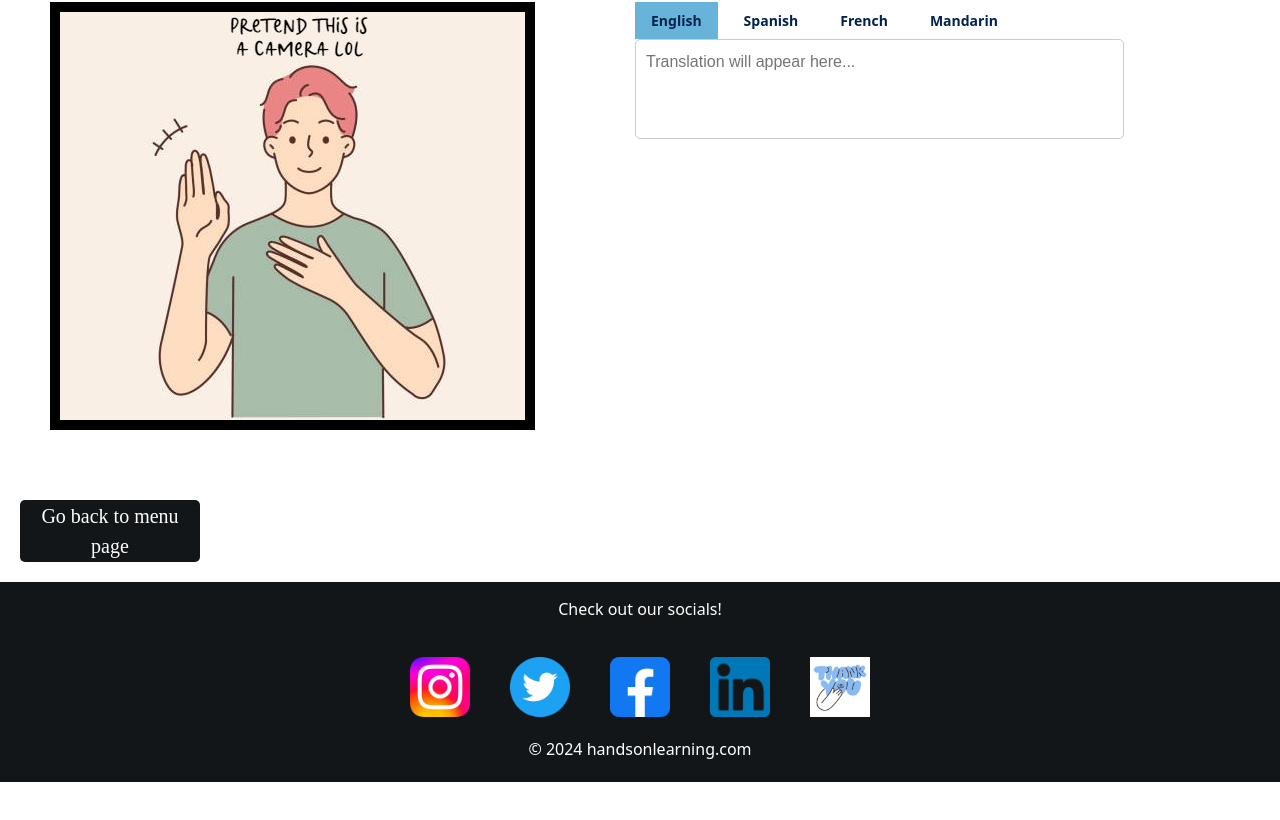
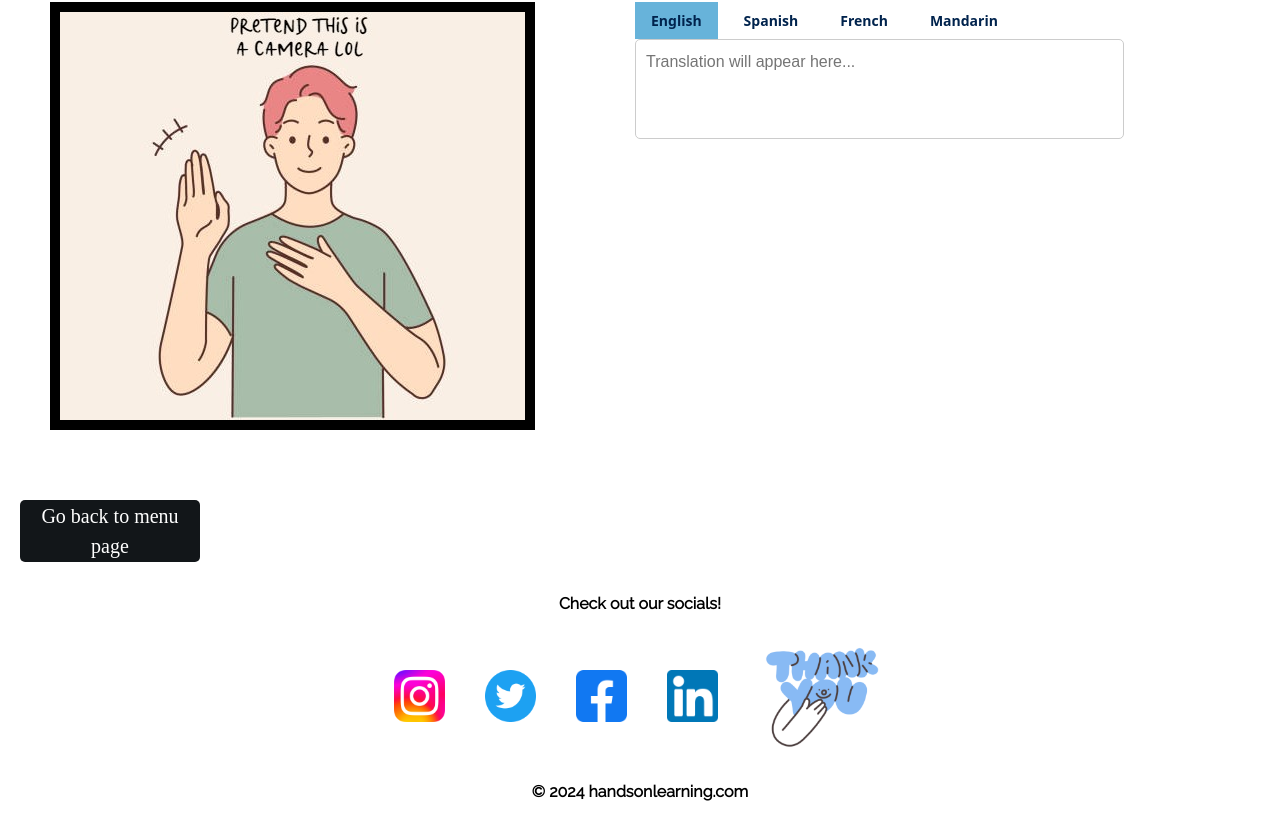
Before and after one commit to nadamur/hands-on, a React (Create React App) app: page /translator in a window 1280 px wide. Shown: the part 188-1008 px from the top of the page. Before the commit the page ends 970 px from the top, so only its background shows below. Built offline with nearby package versions, Linux system fonts and the light colour scheme; a web font is replaced by a local one.

Commit message:
footer changes

```diff
--- a/src/styles/Footer.css
+++ b/src/styles/Footer.css
@@ -1,7 +1,7 @@
 .footer {
   width: 100%;
-  height: 200px;
-  background-color: #121619;
+  height: auto;
+  background-color: white;
   display: flex;
   justify-content: center;
   align-items: center;
@@ -10,12 +10,19 @@
 }
 
 .socialMedia img {
-    width: 60px;
+    width: 4vw;
     margin: 20px;
+    margin-top: 0px;
     font-size: 70px;
     cursor: pointer;
 }
 
+.socialMedia .thankYou{
+  width: 10vw;
+}
+
 .footer p {
-  color: white;
+  font-family: 'Raleway';
+  font-weight: bold;
+  color: black;
 }
```
